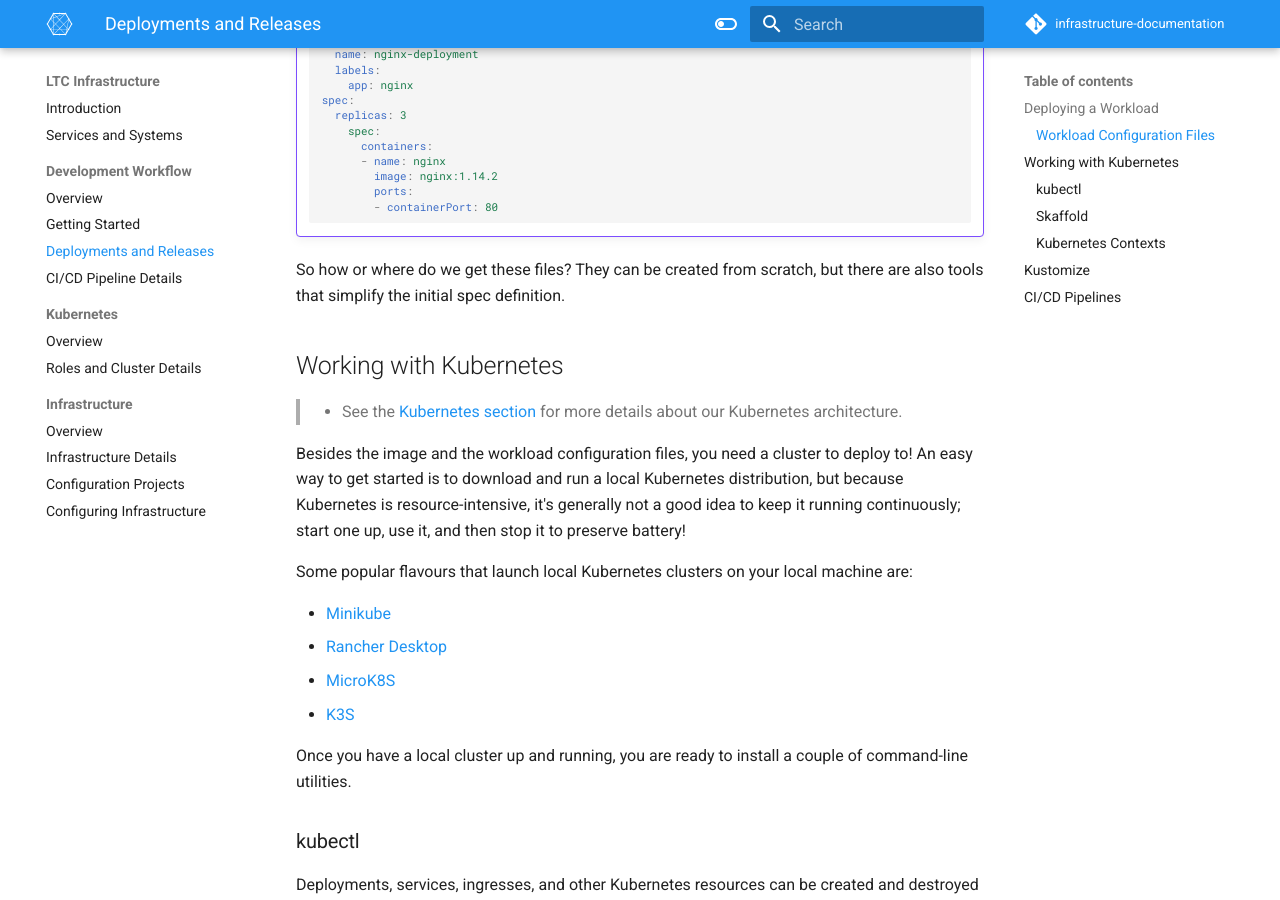
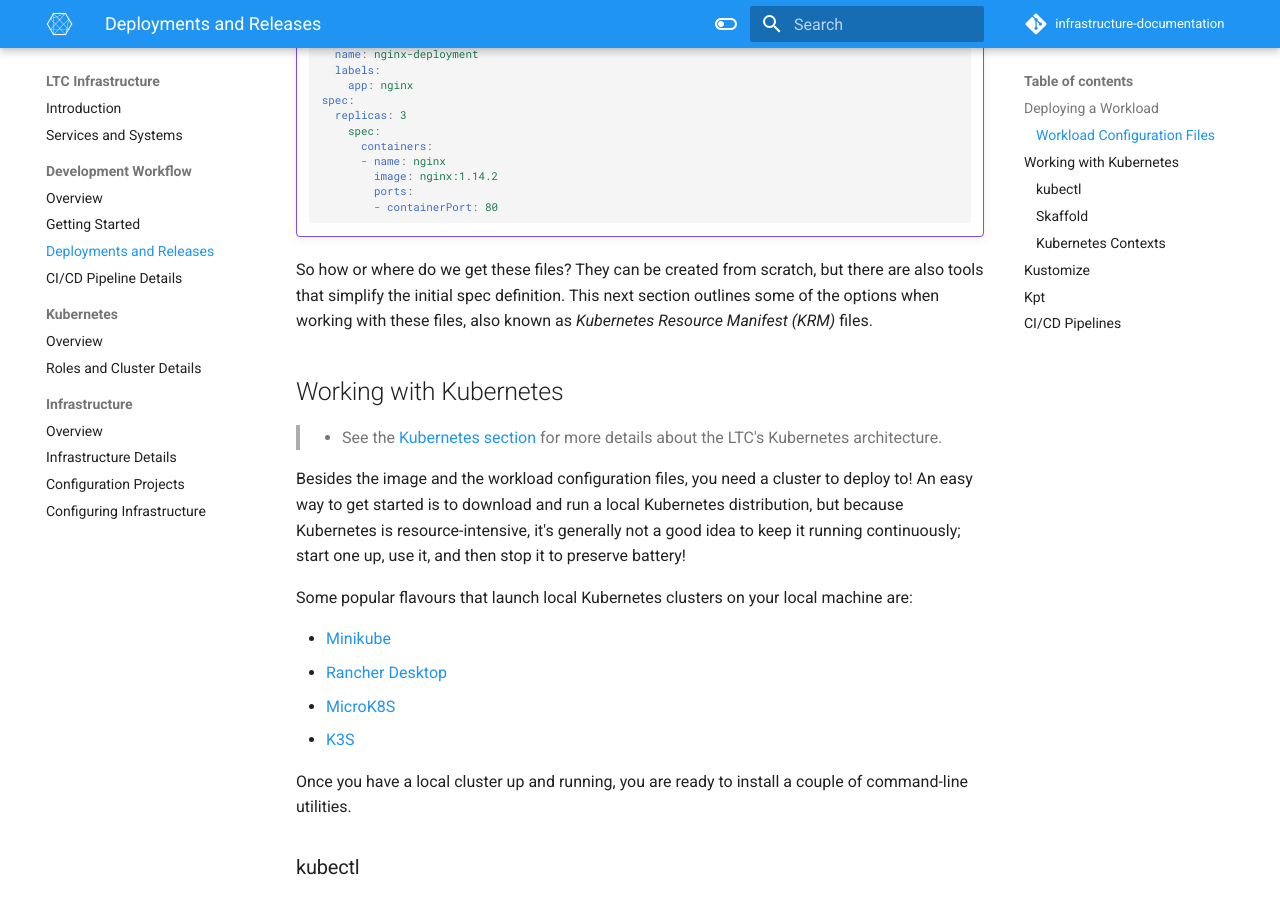
Before and after one commit to bcit-ltc/infrastructure-documentation, an MkDocs documentation site: the page built from docs/0_dev-workflow/deployment-release.md, in a window 1280 px wide and 900 px high, scrolled down 2073 px. Built offline with MkDocs 1.6.1 and Material for MkDocs 9.7.7, drawn with Linux system fonts in a browser that asks for light colours; some of the changed text lies outside the part shown.

Commit message:
fix: adds Kpt and other tweaks

````diff
--- a/docs/0_dev-workflow/deployment-release.md
+++ b/docs/0_dev-workflow/deployment-release.md
@@ -90,11 +90,11 @@
             - containerPort: 80
     ```
 
-So how or where do we get these files? They can be created from scratch, but there are also tools that simplify the initial spec definition.
+So how or where do we get these files? They can be created from scratch, but there are also tools that simplify the initial spec definition. This next section outlines some of the options when working with these files, also known as *Kubernetes Resource Manifest (KRM)* files.
 
 ## Working with Kubernetes
 
-> * See the [Kubernetes section](../1_kubernetes/index.md) for more details about our Kubernetes architecture.
+> * See the [Kubernetes section](../1_kubernetes/index.md) for more details about the LTC's Kubernetes architecture.
 
 Besides the image and the workload configuration files, you need a cluster to deploy to! An easy way to get started is to download and run a local Kubernetes distribution, but because Kubernetes is resource-intensive, it's generally not a good idea to keep it running continuously; start one up, use it, and then stop it to preserve battery!
 
@@ -190,6 +190,10 @@
 
 Our template `deploy` folder uses Kustomize to ensure workloads are configured for the context they are being deployed to.
 
+## Kpt
+
+`Kpt` is a Kubernetes Resource Manifest (KRM) package manager. It simplifies the management of workloads by associating resources together as an "inventory". This inventory is recorded on all KRM's that are deployed together so that they can be tracked, updated, and pruned as necessary.
+
 ## CI/CD Pipelines
 
 CI/CD stands for "continuous integration/continuous deployment", and it refers to an integration between the code base and the deployment environment. A CI/CD pipeline is a set of `jobs` that are configured to run automatically every time a new commit is pushed to a repository. These jobs can do many things, including testing code, building images, and pushing a deployment to a cluster. Examples of popular CI/CD pipeline tools are Drone, CircleCI, and TravisCI. GitLab comes with a built-in CI/CD sub-system; it relies on a "runner" and a `.gitlab-ci.yml` configuration file.
````
Also changed, not shown: docs/0_dev-workflow/index.md (+0 -1 lines).
